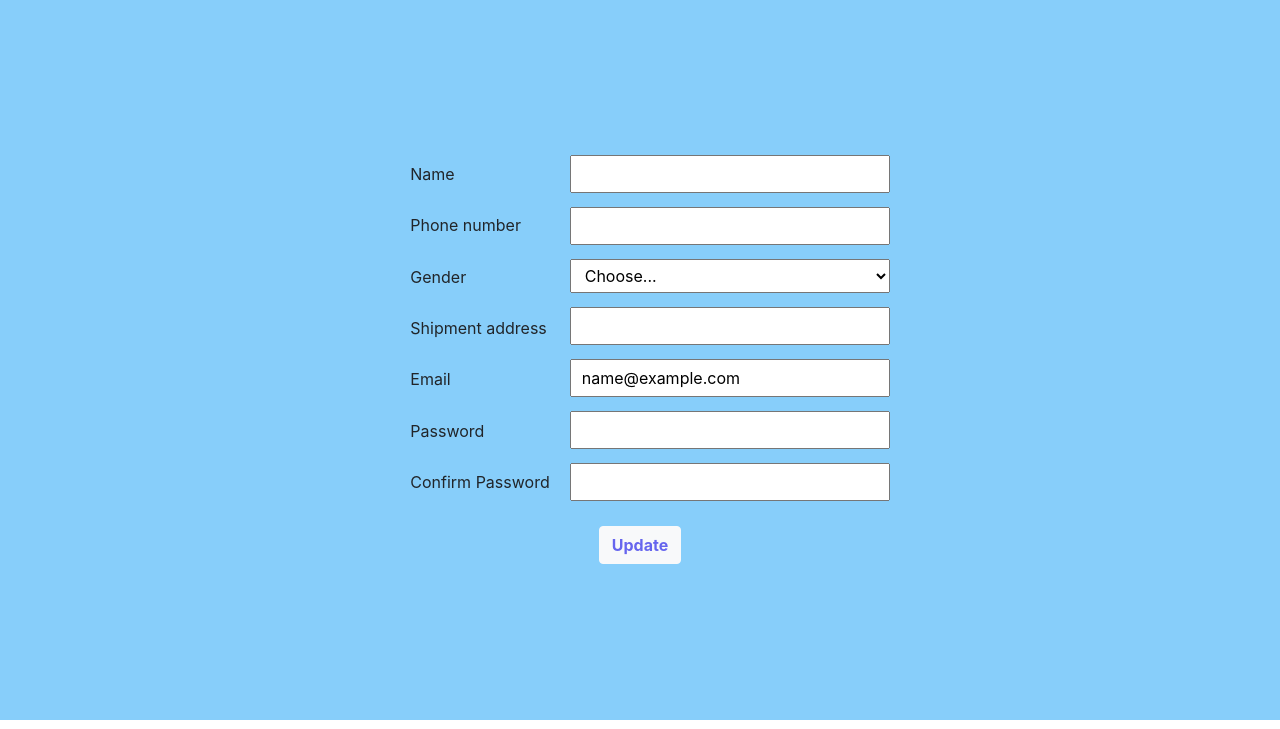
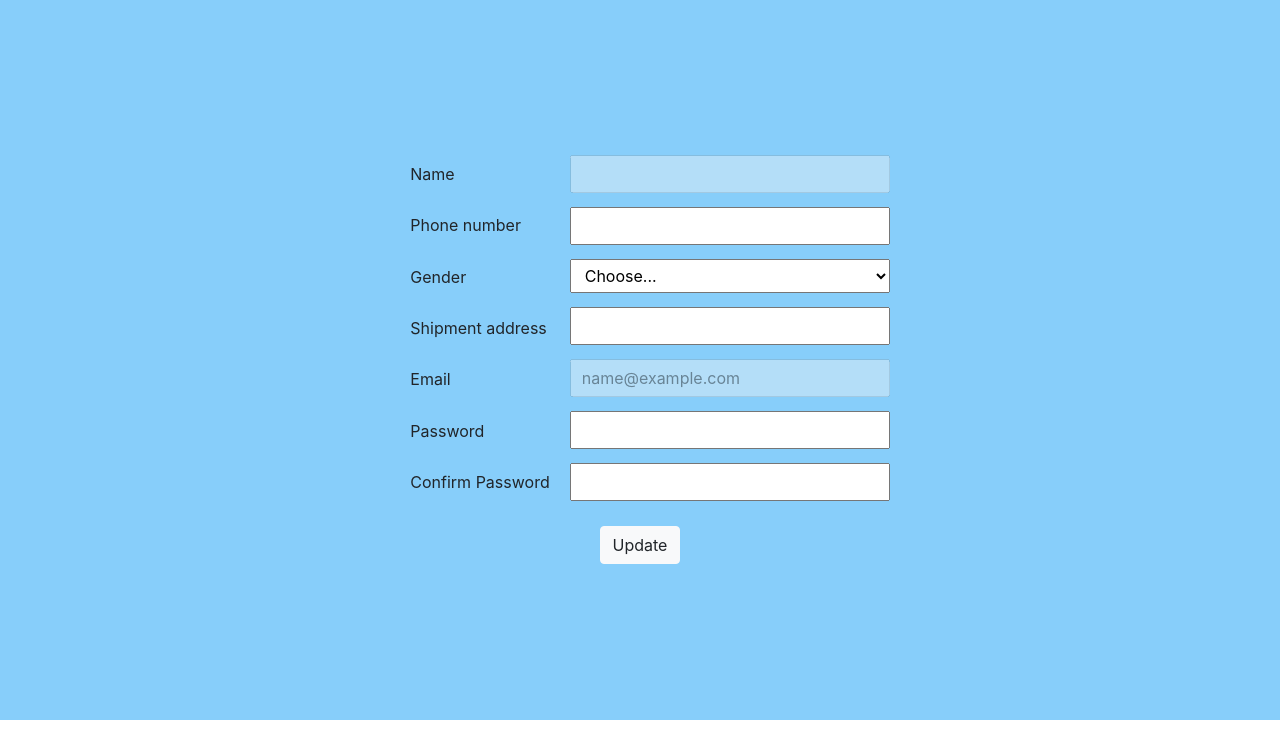
Before and after one commit to krenarajdini/online_book_shop, a PHP site: page /edit.php in a window 1280 px wide. Shown: the part 71-800 px from the top of the page. Run offline with PHP 8.4, Linux system fonts and the light colour scheme; the visitor is signed in with stand-in values (Sample User, id 1); data that the repository does not hold is empty.

Commit message:
edit small change

```diff
--- a/css/edit.css
+++ b/css/edit.css
@@ -38,7 +38,13 @@ select {
   width: 100%;
 }
 
-.form-btn {
+.form-btn:hover {
   color: #6665ee;
   font-weight: bold;
+  box-shadow: 0 12px 16px 0 rgba(0, 0, 0, 0), 0 17px 50px 0 rgba(0, 0, 0, 0);
 }
+
+input[type="text"]:disabled {
+  opacity: 0.6;
+  cursor: not-allowed;
+}
--- a/edit.php
+++ b/edit.php
@@ -44,7 +44,7 @@
 
 			<form name="form1" method="post" action="editprocess.php" >
 				<div class="form-inputs">
-					<input type="text" name="name" value="<?php echo $name;?>">
+					<input type="text" name="name" id="disabled" disabled="disabled"  value="<?php echo $name;?>">
 					<input type="text" name="phone_number" value="<?php echo $phone_number;?>">
 					<select name="gender" id="inputGroupSelect01" >
 						<option value="0" selected>Choose...</option>
@@ -52,7 +52,7 @@
 						<option value="Female">Female</option>
 					</select>
 					<input type="text" name="shipment_address" value="<?php echo $shipment_address;?>">
-					<input type="text" name="email" value="<?php echo $email;?>">
+					<input type="text" name="email" id="disabled" disabled="disabled"  value="<?php echo $email;?>">
 					<input type="password" name="password">
 					<input type="password" name="confpassword">
 
```
